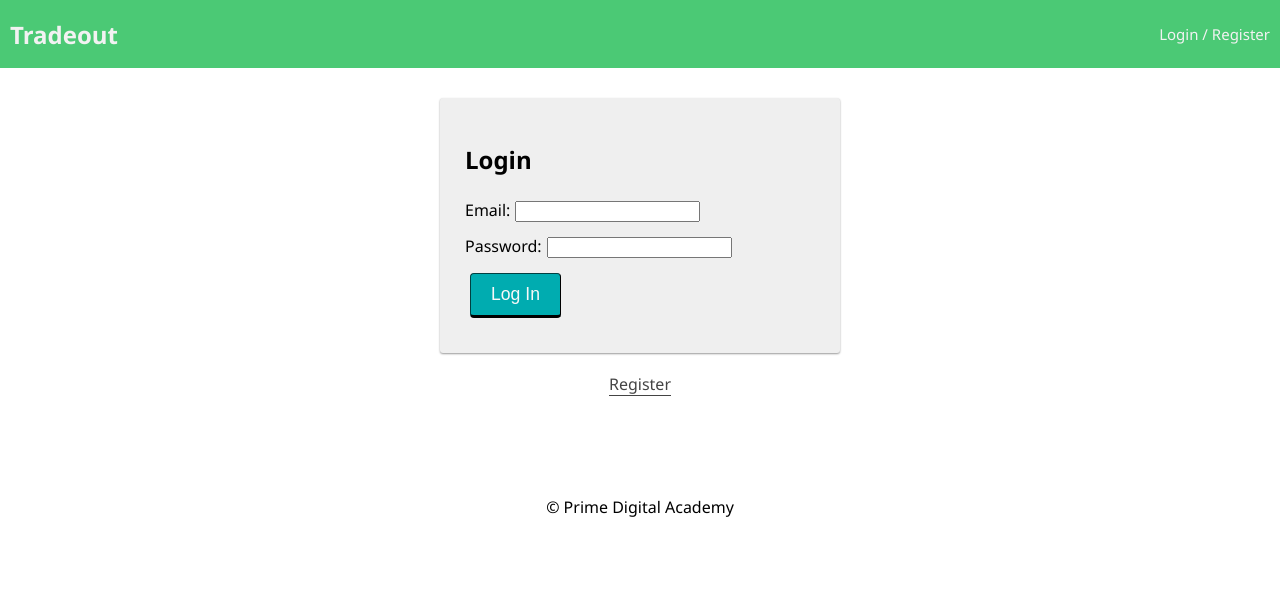
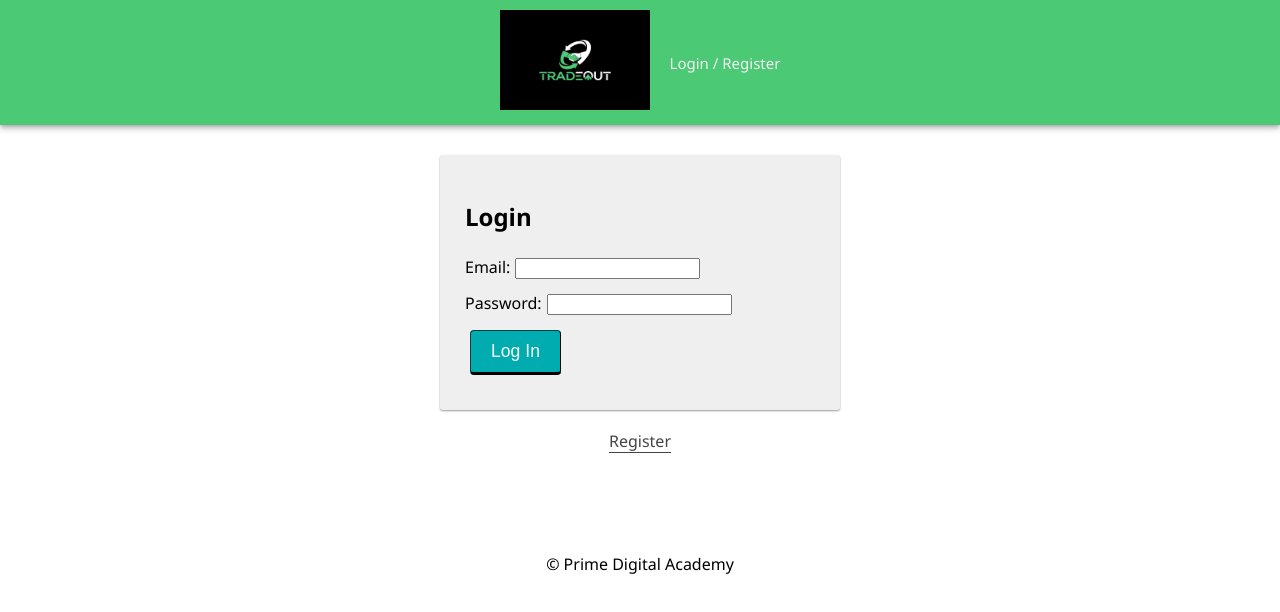
Before and after one commit to jdh2021/tradeout, a React (Create React App) app: page /#/dashboard in a window 1280 px wide. Shown: the top 612 px of the page. Built offline with nearby package versions, Linux system fonts and the light colour scheme; no server answers.

Commit message:
made Nav component an AppBar, added TradeOut logo to Nav

```diff
--- a/src/components/LogOutButton/LogOutButton.jsx
+++ b/src/components/LogOutButton/LogOutButton.jsx
@@ -1,5 +1,7 @@
 import React from 'react';
 import { useDispatch } from 'react-redux';
+
+import Typography from '@mui/material/Typography';
 
 function LogOutButton(props) {
   const dispatch = useDispatch();
@@ -11,7 +13,7 @@ function LogOutButton(props) {
       className={props.className}
       onClick={() => dispatch({ type: 'LOGOUT' })}
     >
-      Log Out
+      <Typography>Log Out</Typography>
     </button>
   );
 }
--- a/src/components/Nav/Nav.jsx
+++ b/src/components/Nav/Nav.jsx
@@ -4,15 +4,19 @@ import LogOutButton from '../LogOutButton/LogOutButton';
 import './Nav.css';
 import { useSelector } from 'react-redux';
 
+import AppBar from '@mui/material/AppBar';
+import Toolbar from '@mui/material/Toolbar';
 import Typography from '@mui/material/Typography';
 
 function Nav() {
   const user = useSelector((store) => store.user);
 
   return (
-    <div className="nav">
+    <AppBar position="sticky" className="nav" style={{backgroundColor:'#4BC975'}}>
+      <Toolbar disableGutters>
       <Link to="/dashboard">
-        <h2 className="nav-title">Tradeout</h2>
+        <img src="images/tradeout_logo.jpg" alt="tradeout logo" width='150' height='100' style={{margin: 10}}/>
+        {/* <h2 className="nav-title">Tradeout</h2> */}
       </Link>
       <div>
         {/* If no user is logged in, show these links */}
@@ -27,11 +31,11 @@ function Nav() {
         {user.id && (
           <>
             <Link className="navLink" to="/dashboard">
-              Dashboard
+              <Typography>Dashboard</Typography>
             </Link>
 
             <Link className="navLink" to="/notifications">
-              Notifications
+              <Typography>Notifications</Typography>
             </Link>
 {/*
             <Link className="navLink" to="/info">
@@ -46,7 +50,8 @@ function Nav() {
           About
         </Link> */}
       </div>
-    </div>
+      </Toolbar>
+    </AppBar>
   );
 }
 
```
